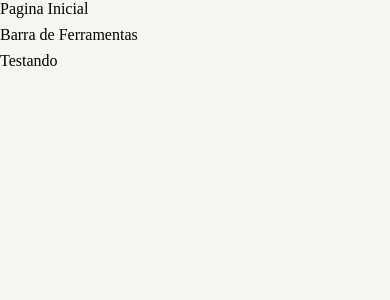
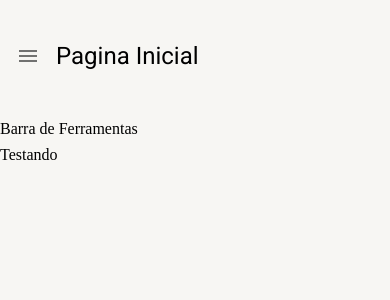
Before and after one commit to Unversedsix0/curso-react-mui, a React (Create React App) app: page /pagina-inicial in a window 390 px wide. Shown: the top 300 px of the page. Built offline with nearby package versions, Linux system fonts and the light colour scheme.

Commit message:
feat: Melhorado titulo e botao para menu

```diff
--- a/src/shared/layout/LayoutBaseDePagina.tsx
+++ b/src/shared/layout/LayoutBaseDePagina.tsx
@@ -1,5 +1,8 @@
 import { Box } from '@mui/system'
 import React from 'react'
+import Typography from '@mui/material/Typography'
+import { useTheme, IconButton, Icon, useMediaQuery } from '@mui/material';
+import { useDrawerContext } from '../contexts';
 
 interface ILayoutBaseDePaginaProps {
     children: React.ReactNode
@@ -7,10 +10,23 @@ interface ILayoutBaseDePaginaProps {
 }
 
 export const LayoutBaseDePagina: React.FC<ILayoutBaseDePaginaProps> = (props) => {
+    const theme= useTheme();
+    const smDown = useMediaQuery(theme.breakpoints.down('sm'));
+    const {toggleDrawerOpen} = useDrawerContext();
+
     return (
         <Box height="100%" display="flex" flexDirection="column" gap={1}>
-            <Box>
+            <Box padding={1} height={theme.spacing(12)} gap={1} display="flex" alignItems="center">
+               {smDown && (<IconButton onClick={toggleDrawerOpen}>
+                  <Icon>
+                    menu
+                  </Icon>
+                </IconButton>)}
+
+                <Typography variant='h5'>
                 {props.titulo}
+                </Typography>
+
             </Box>
             <Box>
                 Barra de Ferramentas
```
